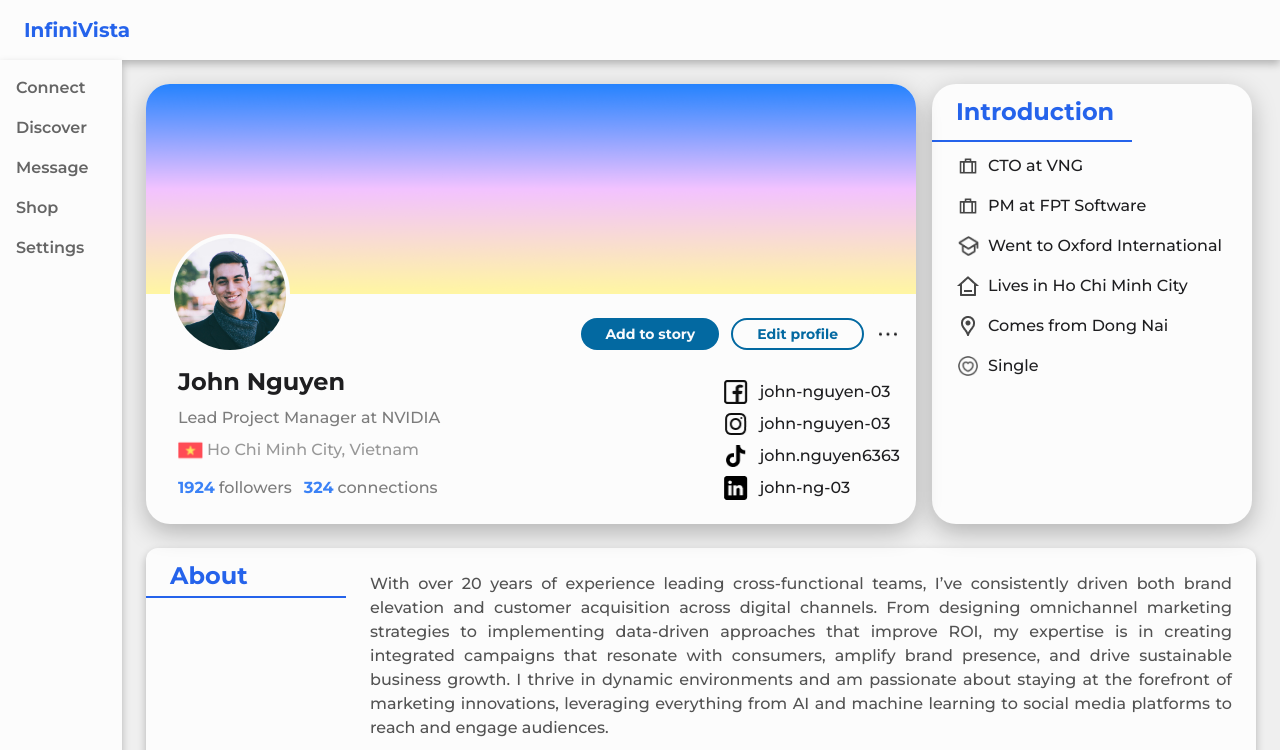
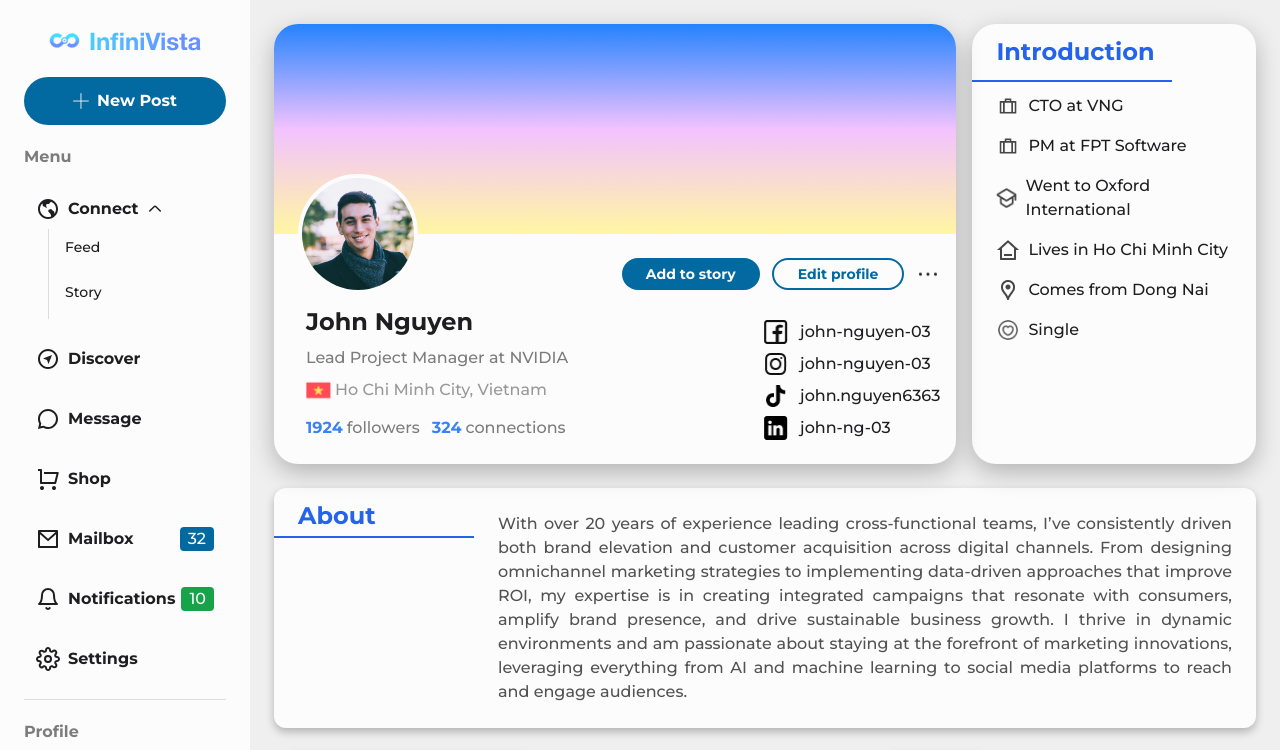
Before and after one commit to hoangan-03/infinivista, a Next.js app: page /profile in a window 1280 px wide. Shown: the top 750 px of the page. Built offline with nearby package versions, Linux system fonts and the light colour scheme.

Commit message:
fix layout & sidebar

```diff
--- a/app/communication/components/Sidebar.tsx
+++ b/app/communication/components/Sidebar.tsx
@@ -1,13 +1,36 @@
+'use client'
+
 import Image from 'next/image';
 
 import Logo from '@/assets/images/logo.svg';
 import placeholderImage from '@/assets/images/placeholder.png';
 import {Icon} from '@/components/commons';
 import {Separator} from '@/components/ui';
+import Link from 'next/link';
+import { usePathname } from 'next/navigation';
+import { cn } from '@/lib/utils';
+
+const pageList = [
+    { id: 1, pageName: 'Connect', pathname: 'connect', selected: false },
+    { id: 2, pageName: 'Feed', pathname: 'connect/feed', selected: false },
+    { id: 3, pageName: 'Story', pathname: 'connect/story', selected: false },
+    { id: 4, pageName: 'Discover', pathname: 'discover', selected: false },
+    { id: 5, pageName: 'Message', pathname: 'communication', selected: false },
+    { id: 6, pageName: 'Shop', pathname: 'shop', selected: false },
+    { id: 7, pageName: 'Mailbox', pathname: 'mailbox', selected: false },
+    { id: 8, pageName: 'Notifications', pathname: 'notifications', selected: false },
+    { id: 9, pageName: 'Settings', pathname: 'settings', selected: false },
+];
 
 export const Sidebar: React.FC = () => {
+    const currentURL = usePathname();
+    const updatedPageList = pageList.map((page) => ({
+        ...page,
+        selected: currentURL.includes(page.pathname), // Check if the URL includes the substring
+    }));
+
     return (
-        <div className='shadow-sidebar sticky left-0 top-0 p-6'>
+        <div className='shadow-sidebar custom-scrollbar-hidden fixed h-screen left-0 top-0 p-6 z-50 overflow-auto'>
             <div className='relative mb-5 h-[33px] w-[202px]'>
                 <Logo />
             </div>
@@ -22,7 +45,7 @@ export const Sidebar: React.FC = () => {
             <div>
                 <p className='mb-5 font-bold text-gray-500'>Menu</p>
                 <div className='mb-5'>
-                    <button className='flex w-full items-center justify-between rounded-xs px-3 py-2 hover:bg-gray-100'>
+                    <button className={cn('flex w-full items-center gap-2 rounded-xs px-3 py-2 hover:bg-gray-100', updatedPageList[0].selected && 'bg-gray-200')}>
                         <span className='flex items-center gap-2'>
                             <Icon name='Globe' width={24} height={24} className='text-black' />
                             <p className='font-bold'>Connect</p>
@@ -34,30 +57,36 @@ export const Sidebar: React.FC = () => {
                     <div className='mb-5 flex pl-6'>
                         <Separator orientation='vertical' className='h-[90px] bg-gray-200' />
                         <div className='flex w-full flex-col gap-2 pl-2'>
-                            <button className='rounded-xs p-2 text-left text-[14px] hover:bg-gray-100'>Feed</button>
-                            <button className='rounded-xs p-2 text-left text-[14px] hover:bg-gray-100'>Story</button>
+                            <Link href='/connect'>
+                                <button className={cn('w-full rounded-xs p-2 text-left text-[14px] hover:bg-gray-100', updatedPageList[1].selected && 'bg-gray-200')}>
+                                    Feed
+                                </button>
+                            </Link>
+                            <button className={cn('w-full rounded-xs p-2 text-left text-[14px] hover:bg-gray-100', updatedPageList[2].selected && 'bg-gray-200')}>Story</button>
                         </div>
                     </div>
                     <div className='mb-5'>
-                        <button className='flex w-full items-center gap-2 rounded-xs px-3 py-2 hover:bg-gray-100'>
+                        <button className={cn('flex w-full items-center gap-2 rounded-xs px-3 py-2 hover:bg-gray-100', updatedPageList[3].selected && 'bg-gray-200')}>
                             <Icon name='Navigation' width={24} height={24} className='text-black' />
                             <p className='font-bold text-black'>Discover</p>
                         </button>
                     </div>
                     <div className='mb-5'>
-                        <button className='flex w-full items-center gap-2 rounded-xs bg-gray-200 px-3 py-2 hover:bg-gray-100'>
+                        <Link href='/communication'>
+                            <button className={cn('flex w-full items-center gap-2 rounded-xs px-3 py-2 hover:bg-gray-100', updatedPageList[4].selected && 'bg-gray-200')}>
                                 <Icon name='Chat' width={24} height={24} className='text-black' />
                                 <p className='font-bold text-black'>Message</p>
                             </button>
+                        </Link>
                     </div>
                     <div className='mb-5'>
-                        <button className='flex w-full items-center gap-2 rounded-xs px-3 py-2 hover:bg-gray-100'>
+                        <button className={cn('flex w-full items-center gap-2 rounded-xs px-3 py-2 hover:bg-gray-100', updatedPageList[5].selected && 'bg-gray-200')}>
                             <Icon name='ShopCart' width={24} height={24} className='text-black' />
                             <p className='font-bold text-black'>Shop</p>
                         </button>
                     </div>
                     <div className='mb-5'>
-                        <button className='flex w-full items-center gap-2 rounded-xs px-3 py-2 hover:bg-gray-100'>
+                        <button className={cn('flex w-full items-center gap-2 rounded-xs px-3 py-2 hover:bg-gray-100', updatedPageList[6].selected && 'bg-gray-200')}>
                             <Icon name='Mail' width={24} height={24} className='text-black' />
                             <span className='flex flex-grow items-center justify-between'>
                                 <p className='font-bold text-black'>Mailbox</p>
@@ -66,7 +95,7 @@ export const Sidebar: React.FC = () => {
                         </button>
                     </div>
                     <div className='mb-5'>
-                        <button className='flex w-full items-center gap-2 rounded-xs px-3 py-2 hover:bg-gray-100'>
+                        <button className={cn('flex w-full items-center gap-2 rounded-xs px-3 py-2 hover:bg-gray-100', updatedPageList[7].selected && 'bg-gray-200')}>
                             <Icon name='NotificationBell' width={24} height={24} className='text-black' />
                             <span className='flex flex-grow items-center justify-between'>
                                 <p className='font-bold text-black'>Notifications</p>
@@ -75,7 +104,7 @@ export const Sidebar: React.FC = () => {
                         </button>
                     </div>
                     <div className='mb-5'>
-                        <button className='flex w-full items-center gap-2 rounded-xs px-3 py-2 hover:bg-gray-100'>
+                        <button className={cn('flex w-full items-center gap-2 rounded-xs px-3 py-2 hover:bg-gray-100', updatedPageList[8].selected && 'bg-gray-200')}>
                             <Icon name='SettingsGear' width={24} height={24} className='text-black' />
                             <p className='font-bold text-black'>Settings</p>
                         </button>
@@ -94,10 +123,12 @@ export const Sidebar: React.FC = () => {
                                 className='absolute inset-0 left-0 top-0 h-full w-full object-cover'
                             />
                         </div>
+                        <Link href='/profile'>
                             <div>
                                 <p className='font-bold'>John Nguyen</p>
                                 <p className='max-w-[140px] truncate text-[#A0ABBB]'>john12052003@gmail.com</p>
                             </div>
+                        </Link>
                     </div>
                     <div className='mb-5'>
                         <button className='flex w-full items-center gap-2 rounded-xs px-3 py-2 hover:bg-gray-100'>
--- a/app/communication/layout.tsx
+++ b/app/communication/layout.tsx
@@ -2,15 +2,6 @@ import {Sidebar} from './components/Sidebar';
 
 export default function CommunicationLayout({children}: {children: React.ReactNode}) {
     return (
-        <div className='bg-gray-100'>
-            <div className='container'>
-                <div className='relative flex min-h-screen bg-white'>
-                    <aside className='w-[250px]'>
-                        <Sidebar />
-                    </aside>
-                    <main className='w-[calc(100%-250px)] bg-white px-10 py-8'>{children}</main>
-                </div>
-            </div>
-        </div>
+        <div className='px-10 py-8'>{children}</div>
     );
 }
--- a/app/connect/layout.tsx
+++ b/app/connect/layout.tsx
@@ -155,7 +155,7 @@ type ConnectPageWithLayout = React.FC<{children: React.ReactNode}> & {
 
 const ConnectPage: ConnectPageWithLayout = ({children}) => {
     return (
-        <div id='connect' className='flex gap-10'>
+        <div id='connect' className='w-full flex gap-10'>
             <MainContent>{children}</MainContent>
             <RightBarContent />
         </div>
@@ -166,11 +166,8 @@ export default function ConnectLayout({children}: {children: React.ReactNode}) {
     return (
         <div className='bg-gray-50'>
             <div className='container'>
-                <div className='flex min-h-screen'>
-                    <aside className='z-50 w-[250px] bg-gray-700'>Sidebar</aside>
-                    <main className='w-[calc(100%-250px)] bg-white px-10 pb-8'>
-                        <ConnectPage children={children} />
-                    </main>
+                <div className='w-full flex min-h-screen px-10 pb-8'>
+                    <ConnectPage children={children} />
                 </div>
             </div>
         </div>
--- a/app/layout.tsx
+++ b/app/layout.tsx
@@ -2,6 +2,7 @@ import './globals.css';
 
 import type {Metadata, Viewport} from 'next';
 import localFont from 'next/font/local';
+import {Sidebar} from '@/app/communication/components/Sidebar';
 
 const geistSans = localFont({
     src: './fonts/GeistVF.woff',
@@ -31,7 +32,18 @@ export default function RootLayout({
 }>) {
     return (
         <html lang='en'>
-            <body className={`${geistSans.variable} ${geistMono.variable} antialiased`}>{children}</body>
+            <body className={`${geistSans.variable} ${geistMono.variable} antialiased`}>
+                <div className='bg-gray-100'>
+                    <div className='container'>
+                        <div className='relative flex min-h-screen bg-white'>
+                            <aside className='w-[250px]'>
+                                <Sidebar />
+                            </aside>
+                            <main className='w-[calc(100%-250px)] bg-white'>{children}</main>
+                        </div>
+                    </div>
+                </div>
+            </body>
         </html>
     );
 }
--- a/app/profile/components/ProfileCard.tsx
+++ b/app/profile/components/ProfileCard.tsx
@@ -6,7 +6,7 @@ import {Button} from '../ui/button';
 
 const ProfileCard: React.FC = () => {
     return (
-        <div className='flex h-[440px] w-[1110px] flex-row items-center gap-4'>
+        <div className='flex h-[440px] w-fill flex-row items-center gap-4'>
             <div className='relative h-full w-[770px] rounded-3xl bg-white shadow-lg'>
                 <Image
                     src='/assets/images/back_image.png'
--- a/app/profile/page.tsx
+++ b/app/profile/page.tsx
@@ -21,10 +21,9 @@ import Sidebar from './components/Sidebar';
 const Home: React.FC = () => {
     return (
         <div className='flex min-h-screen flex-col bg-gray-100'>
-            <Header />
+            {/* <Header /> */}
             <div className='flex flex-1'>
-                <Sidebar />
-                <div className='flex-1 flex-col space-y-6 p-6'>
+                <div className='w-full flex-1 flex-col space-y-6 p-6'>
                     <ProfileCard />
                     <AboutSection />
 
```
Lines whose indentation alone changed are shown as unchanged.
